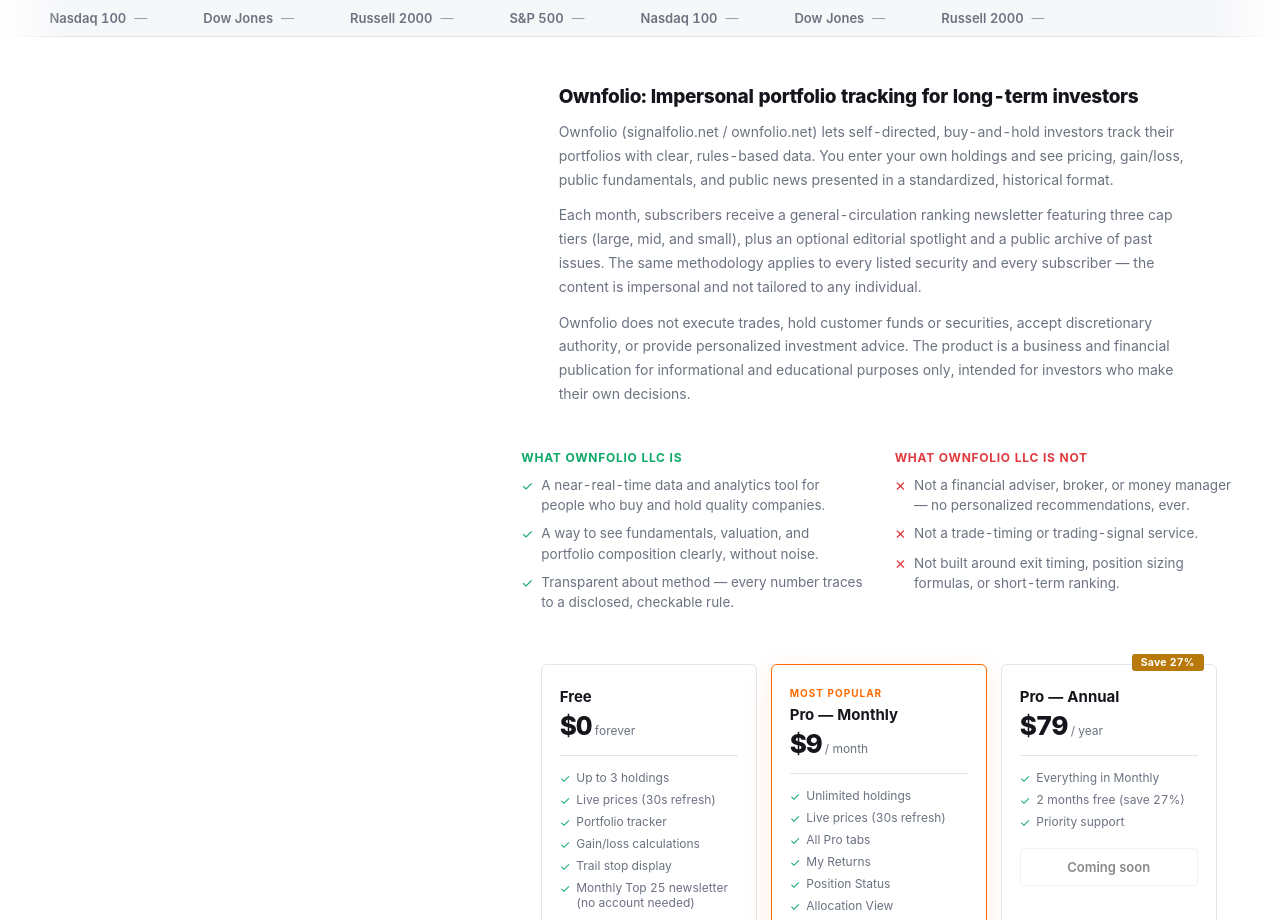
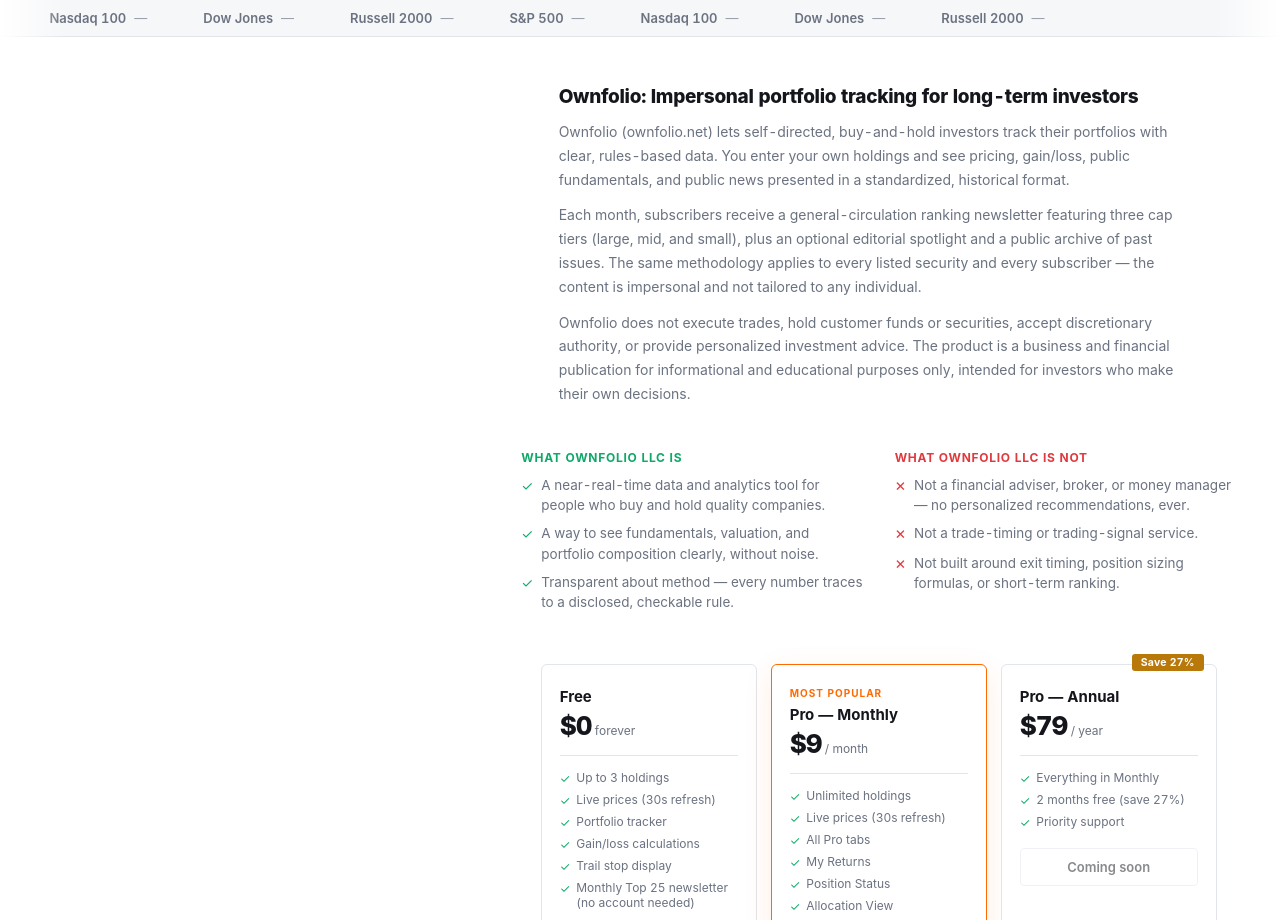
Before and after one commit to debitmgt/portfolio-pro, a Next.js app: page /pricing in a window 1280 px wide. Shown: the part 800-1720 px from the top of the page. Built offline with nearby package versions, Linux system fonts and the light colour scheme; no server answers.

Commit message:
Remove leftover signalfolio.net reference from business summary

```diff
--- a/app/pricing/page.tsx
+++ b/app/pricing/page.tsx
@@ -48,7 +48,7 @@
               Ownfolio: Impersonal portfolio tracking for long-term investors
             </h2>
             <p style={{ fontSize: 14, color: 'var(--muted)', lineHeight: 1.7, marginBottom: 12 }}>
-              Ownfolio (signalfolio.net / ownfolio.net) lets self-directed, buy-and-hold investors track their portfolios with clear, rules-based data. You enter your own holdings and see pricing, gain/loss, public fundamentals, and public news presented in a standardized, historical format.
+              Ownfolio (ownfolio.net) lets self-directed, buy-and-hold investors track their portfolios with clear, rules-based data. You enter your own holdings and see pricing, gain/loss, public fundamentals, and public news presented in a standardized, historical format.
             </p>
             <p style={{ fontSize: 14, color: 'var(--muted)', lineHeight: 1.7, marginBottom: 12 }}>
               Each month, subscribers receive a general-circulation ranking newsletter featuring three cap tiers (large, mid, and small), plus an optional editorial spotlight and a public archive of past issues. The same methodology applies to every listed security and every subscriber — the content is impersonal and not tailored to any individual.
```
